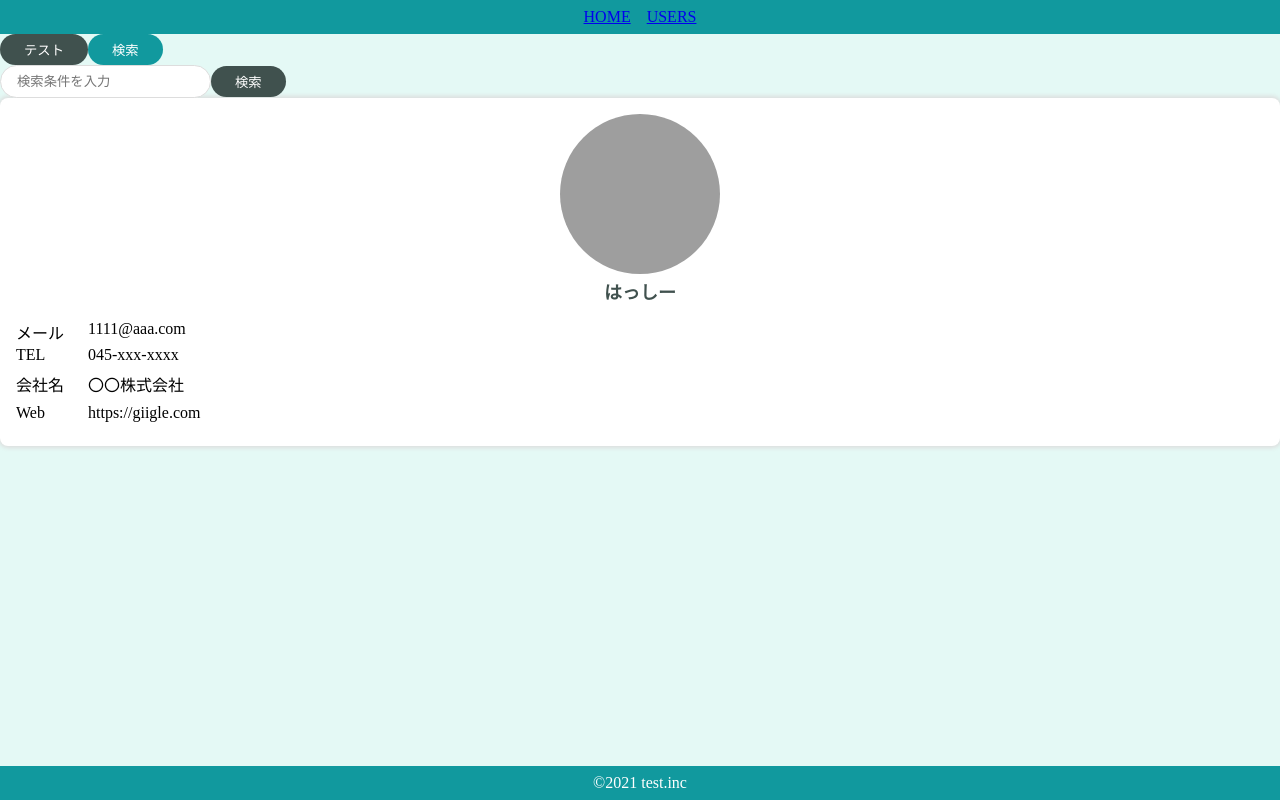
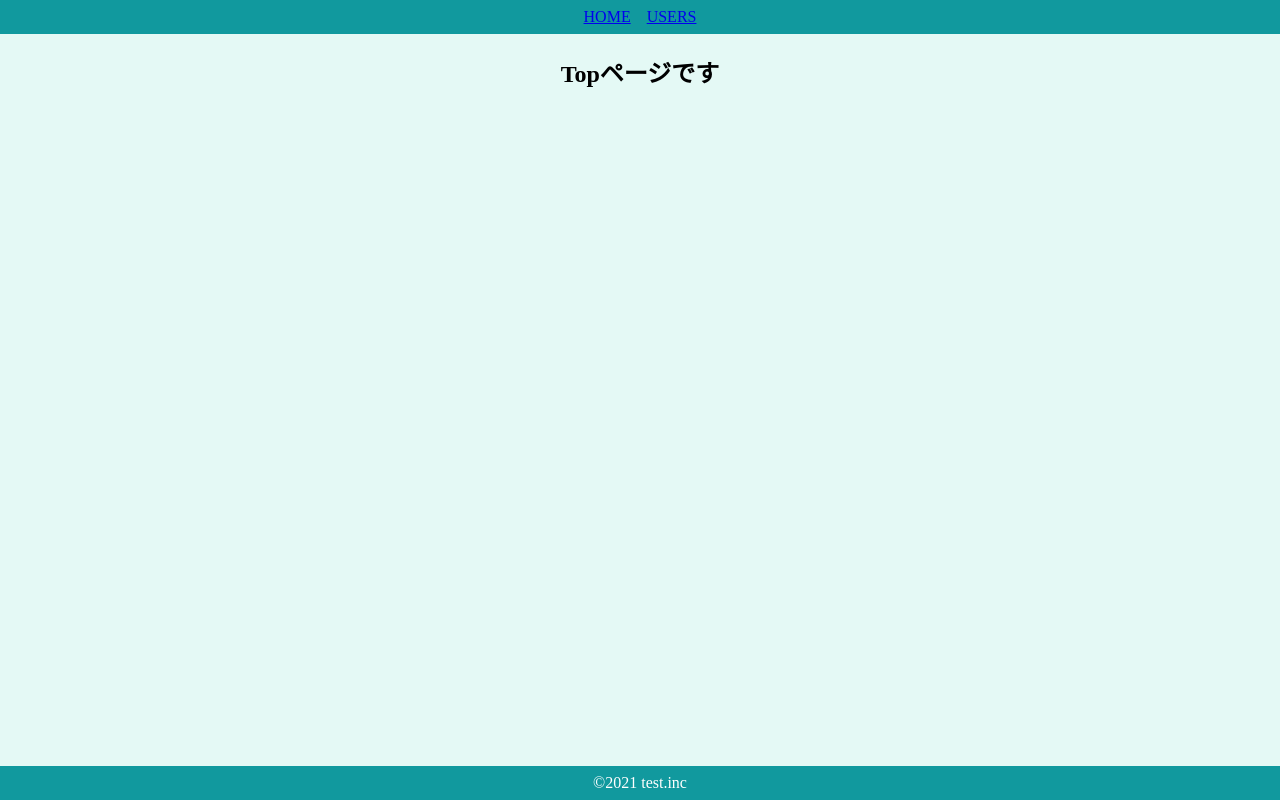
Before and after one commit to hashi17/React-tech, a React (Create React App) app: page / in a window 1280 px wide. Built offline with nearby package versions, Linux system fonts and the light colour scheme; grey boxes are pictures that could not be loaded.

Commit message:
Atomic Design Pages & gridデザイン

```diff
--- a/src/App.js
+++ b/src/App.js
@@ -1,34 +1,8 @@
 import "./styles.css";
 
 // ルーティングセクション
-import { PrimaryButton } from "./components/atoms/button/PrimaryButton";
-import { SecondaryButton } from "./components/atoms/button/SecondaryButton";
-import { SerachInput } from "./components/molecules/SearchInput";
-import { UserCard } from "./components/organisms/user/UserCard";
-import { HeaderOnly } from "./components/templates/HeaderOnly";
-import { BrowserRouter } from "react-router-dom";
-import { DefaultLayout } from "./components/templates/DefaultLayout";
-
-const user = {
-  image: "https://source.unsplash.com/NE0XGVKTmcA",
-  name: "はっしー",
-  email: "1111@aaa.com",
-  phone: "045-xxx-xxx",
-  company: {
-    name: "〇〇株式会社"
-  },
-  website: "https://giigle.com"
-};
+import { Router } from "./router/Router";
 
 export default function App() {
-  return (
-    <BrowserRouter>
-      <DefaultLayout>
-        <PrimaryButton>テスト</PrimaryButton>
-        <SecondaryButton>検索</SecondaryButton>
-        <SerachInput />
-        <UserCard user={user} />
-      </DefaultLayout>
-    </BrowserRouter>
-  );
+  return <Router />;
 }
--- a/src/components/molecules/SearchInput.jsx
+++ b/src/components/molecules/SearchInput.jsx
@@ -21,5 +21,5 @@
 `;
 
 const SButtonWrappr = styled.div`
-  padding-left: px;
+  padding-left: 8px;
 `;
--- /dev/null
+++ b/src/components/pages/Top.jsx
@@ -0,0 +1,13 @@
+import styled from "styled-components";
+
+export const Top = () => {
+  return (
+    <SContainer>
+      <h2>Topページです</h2>
+    </SContainer>
+  );
+};
+
+const SContainer = styled.div`
+  text-align: center;
+`;
--- /dev/null
+++ b/src/components/pages/Users.jsx
@@ -0,0 +1,46 @@
+import styled from "styled-components";
+import { SerachInput } from "../molecules/SearchInput";
+import { UserCard } from "../organisms/user/UserCard";
+
+const users = [...Array(10).keys()].map((val) => {
+  return {
+    id: val,
+    name: `はっしー${val}`,
+    image: "https://source.unsplash.com/NE0XGVKTmcA",
+    email: "1111@aaa.com",
+    phone: "045-xxx-xxx",
+    company: {
+      name: "〇〇株式会社"
+    },
+    website: "https://giigle.com"
+  };
+});
+
+export const Users = () => {
+  return (
+    <SContainer>
+      <h2>ユーザ一覧</h2>
+      <SerachInput />
+      <SUserArea>
+        {users.map((user) => (
+          <UserCard key={user.id} user={user} />
+        ))}
+      </SUserArea>
+    </SContainer>
+  );
+};
+
+const SContainer = styled.div`
+  display: flex;
+  flex-direction: column;
+  align-items: center;
+  padding: 24px;
+`;
+
+const SUserArea = styled.div`
+  padding-top: 40px;
+  width: 100%;
+  display: grid;
+  grid-template-columns: repeat(auto-fit, minmaX(200px, 1fr));
+  grid-gap: 20px;
+`;
--- a/src/router/Router.jsx
+++ b/src/router/Router.jsx
@@ -1,50 +1,24 @@
-import { Switch, Route } from "react-router-dom";
-import { Home } from "../Home";
-import { Page404 } from "../Page404";
-import { page1Routes } from "./Page1Routes";
-import { page2Routes } from "./Page2Routes";
+import { Switch, Route, BrowserRouter } from "react-router-dom";
+import { Top } from "../components/pages/Top";
+import { Users } from "../components/pages/Users";
+import { DefaultLayout } from "../components/templates/DefaultLayout";
+import { HeaderOnly } from "../components/templates/HeaderOnly";
 
 export const Router = () => {
   return (
-    <Switch>
-      <Route exact path="/">
-        <Home />
-      </Route>
-      <Route
-        path="/page1"
-        render={({ match: { url } }) => (
-          <Switch>
-            {page1Routes.map((route) => (
-              <Route
-                key={route.path}
-                exact={route.exact}
-                path={`${url}${route.path}`}
-              >
-                {route.children}
-              </Route>
-            ))}
-          </Switch>
-        )}
-      />
-      <Route
-        path="/page2"
-        render={({ match: { url } }) => (
-          <Switch>
-            {page2Routes.map((route) => (
-              <Route
-                key={route.path}
-                exact={route.exact}
-                path={`${url}${route.path}`}
-              >
-                {route.children}
-              </Route>
-            ))}
-          </Switch>
-        )}
-      />
-      <Route path="*">
-        <Page404 />
-      </Route>
-    </Switch>
+    <BrowserRouter>
+      <Switch>
+        <Route exact path="/">
+          <DefaultLayout>
+            <Top />
+          </DefaultLayout>
+        </Route>
+        <Route path="/users">
+          <HeaderOnly>
+            <Users />
+          </HeaderOnly>
+        </Route>
+      </Switch>
+    </BrowserRouter>
   );
 };
```
